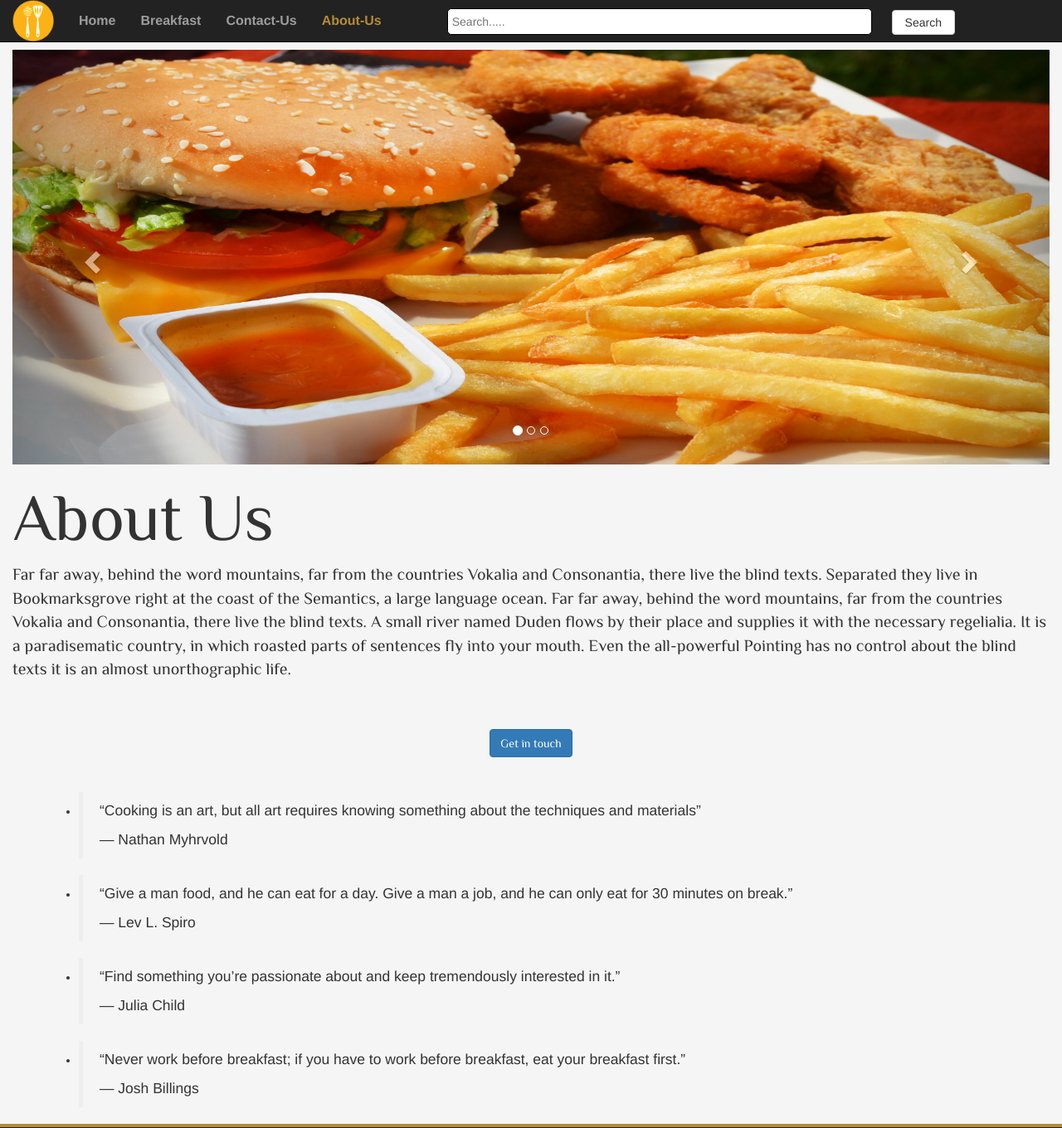
After one commit to ikishorkumar/Breakfastrecipe.github.io, a PHP site: page /About.php in a window 1280 px wide. The commit adds this page. Shown: the top 1360 px of the page at 83% size. Run offline with PHP 8.4, Linux system fonts and the light colour scheme; some libraries are stand-ins or nearby versions; grey boxes are pictures that could not be loaded.

Commit message:
update
update

```diff
--- /dev/null
+++ b/About.php
@@ -0,0 +1,203 @@
+<!DOCTYPE html>
+<html>
+
+<head>
+	<title>BrekfastRecipe</title>
+	<meta name="viewport" content="width=device-width, initial-scale=1">
+	<link href='https://fonts.googleapis.com/css?family=Philosopher' rel='stylesheet'>
+	<link rel="stylesheet" href="https://maxcdn.bootstrapcdn.com/bootstrap/3.3.7/css/bootstrap.min.css">
+	<script src="https://ajax.googleapis.com/ajax/libs/jquery/3.2.1/jquery.min.js"></script>
+	<script src="https://maxcdn.bootstrapcdn.com/bootstrap/3.3.7/js/bootstrap.min.js"></script>
+
+	<link rel="stylesheet" href="https://cdnjs.cloudflare.com/ajax/libs/font-awesome/4.7.0/css/font-awesome.min.css">
+	<link rel="stylesheet" href="style.css">
+
+
+</head>
+
+<body class="container-fluid bdwdt">
+<!-- start of navbar -->
+<div class="container-fluid">
+	<nav class="navbar navbar-inverse navbar-fixed-top">
+
+			<div class="navbar-header">
+				<button type="button" class="navbar-toggle" data-toggle="collapse" data-target="#myNavbar">
+        <span class="icon-bar"></span>
+        <span class="icon-bar"></span>
+        <span class="icon-bar"></span>
+      </button>
+
+				<a href="index.php" class="navbar-brand"><img src="imgg/logo.png" alt="" class="logo"></a>
+			</div>
+			<div class="collapse navbar-collapse" id="myNavbar">
+
+				<ul class="nav navbar-nav" class="active">
+					<li ><a href="index.php" class="sty">Home</a></li>
+					<li><a href="breakfast.php" class="sty">Breakfast</a></li>
+					<li><a href="contact2.php" class="sty">Contact-Us</a></li>
+					<li class="active" ><a href="About.php" class="sty">About-Us</a></li>
+				</ul>
+				<li style="list-style: none;">
+					<input placeholder="Search....." type="text" name="search" class="srh">
+					<button class="btn btn-default bt" type="button">Search</button></li>
+	</nav>
+	</div>
+	<!-- end of navbar -->
+<!-- start of slider -->
+<div class="cnt">
+<div class="container-fluid ">
+  <div id="myCarousel" class="carousel slide" data-ride="carousel">
+    <!-- Indicators -->
+    <ol class="carousel-indicators">
+      <li data-target="#myCarousel" data-slide-to="0" class="active"></li>
+      <li data-target="#myCarousel" data-slide-to="1"></li>
+      <li data-target="#myCarousel" data-slide-to="2"></li>
+    </ol>
+
+    <!-- Wrapper for slides -->
+    <div class="carousel-inner">
+      <div class="item active">
+        <img src="imgg/pic7.jpg" alt="Los Angeles" style="width:100%; height: 500px;">
+      </div>
+
+      <div class="item">
+        <img src="imgg/pic9.jpg" alt="Chicago" style="width:100%; height: 500px;">
+      </div>
+
+      <div class="item">
+        <img src="imgg/pic6.jpg" alt="New york" style="width:100%; height: 500px;">
+      </div>
+    </div>
+
+    <!-- Left and right controls -->
+    <a class="left carousel-control" href="#myCarousel" data-slide="prev">
+      <span class="glyphicon glyphicon-chevron-left"></span>
+      <span class="sr-only">Previous</span>
+    </a>
+    <a class="right carousel-control" href="#myCarousel" data-slide="next">
+      <span class="glyphicon glyphicon-chevron-right"></span>
+      <span class="sr-only">Next</span>
+    </a>
+  </div>
+</div>
+</div>
+<!-- end of slider -->
+	<!-- grid table -->
+<div class="container-fluid">
+	 <div id="fh5co-about" data-section="about">
+			<div class="fh5co-2col fh5co-bg to-animate-2" style="background-image: url(images/res_img_1.jpg)"></div>
+			<div class="fh5co-2col fh5co-text">
+				<h2 class="fnt" >About Us</h2>
+				<p class="fnt1"><span class="firstcharacter">F</span>ar far away, behind the word mountains, far from the countries Vokalia and Consonantia, there live the blind texts. Separated they live in Bookmarksgrove right at the coast of the Semantics, a large language ocean. Far far away, behind the word mountains, far from the countries Vokalia and Consonantia, there live the blind texts. A small river named Duden flows by their place and supplies it with the necessary regelialia. It is a paradisematic country, in which roasted parts of sentences fly into your mouth. Even the all-powerful Pointing has no control about the blind texts it is an almost unorthographic life.</p>
+				<p class="text-center fnt"><a href="contact2.php" class="btn btn-primary btn-outline">Get in touch</a></p>
+			</div>
+		</div>
+
+		<div id="fh5co-sayings">
+			<div class="container">
+				<div class="row to-animate">
+
+					<div class="flexslider">
+						<ul class="slides">
+
+							<li>
+								<blockquote>
+									<p>&ldquo;Cooking is an art, but all art requires knowing something about the techniques and materials&rdquo;</p>
+									<p class="quote-author">&mdash; Nathan Myhrvold</p>
+								</blockquote>
+							</li>
+							<li>
+								<blockquote>
+									<p>&ldquo;Give a man food, and he can eat for a day. Give a man a job, and he can only eat for 30 minutes on break.&rdquo;</p>
+									<p class="quote-author">&mdash; Lev L. Spiro</p>
+								</blockquote>
+							</li>
+							<li>
+								<blockquote>
+									<p>&ldquo;Find something you’re passionate about and keep tremendously interested in it.&rdquo;</p>
+									<p class="quote-author">&mdash; Julia Child</p>
+								</blockquote>
+							</li>
+							<li>
+								<blockquote>
+									<p>&ldquo;Never work before breakfast; if you have to work before breakfast, eat your breakfast first.&rdquo;</p>
+									<p class="quote-author">&mdash; Josh Billings</p>
+								</blockquote>
+							</li>
+
+
+						</ul>
+					</div>
+
+				</div>
+			</div>
+		</div>
+
+</div>
+<!-- end of content -->
+
+	<!-- Footer coding -->
+	<footer class="nb-footer">
+		<div class="container">
+			<div class="row">
+				<div class="col-sm-12">
+					<div class="about">
+						<img src="images/logo.png" class="img-responsive center-block" alt="">
+						<p>We are here to help u in recipies and make your life easir to learn how to cock and to know Breakfst recipies </p>
+
+						<div class="social-media">
+							<ul class="list-inline">
+								<li><a href="https://www.facebook.com/Breakfast-Recipe-1575054712523858/" target="_blank" title=""><i class="fa fa-facebook"></i></a></li>
+								<li><a href="https://twitter.com/FUNFOR4LIFE" target="_blank" title=""><i class="fa fa-twitter"></i></a></li>
+								<li><a href="https://plus.google.com/u/0/+NabeelAhmedKhan_Nak" target="_blank" title=""><i class="fa fa-google-plus"></i></a></li>
+								<li><a href="https://www.linkedin.com/in/nabeel-khan-nak/" target="_blank" title=""><i class="fa fa-linkedin"></i></a></li>
+							</ul>
+						</div>
+					</div>
+				</div>
+
+				<div class="col-md-3 col-sm-6">
+					<div class="footer-info-single">
+						<h2 class="title">Help Center</h2>
+						<ul id="ttn3" style="    font-weight: bold ; color: white;">
+							<li>Contact: +92344-*******</li>
+							<li>Email:</li>
+						</ul>
+					</div>
+				</div>
+
+				<div class="col-md-3 col-sm-6">
+					<div class="footer-info-single">
+						<h2 class="title"><a href="About.php" title=""><i class="fa fa-angle-double-right"></i> About Us</a></h2>
+					</div>
+				</div>
+
+				<div class="col-md-3 col-sm-6">
+					<div class="footer-info-single">
+						<h2 class="title"><a href="contact2.php" title=""><i class="fa fa-angle-double-right"></i> Contact Us</a></h2>
+					</div>
+				</div>
+
+				<div class="col-md-3 col-sm-6">
+					<div class="footer-info-single">
+						<h2 class="title"><a href="#" title=""><i class="fa fa-angle-double-right"></i> FAQ's</a></h2>
+					</div>
+				</div>
+			</div>
+		</div>
+
+		<section class="copyright">
+			<div class="container">
+				<div class="row">
+					<div class="col-sm-6">
+						<p>Copyright © 2017. Breakfast Recipe.</p>
+					</div>
+					<div class="col-sm-6"></div>
+				</div>
+			</div>
+		</section>
+	</footer>
+<!-- End of footer -->
+</body>
+
+</html>
--- a/style.css
+++ b/style.css
@@ -2,6 +2,7 @@ video {
     width: 100%;
     height: auto;
 }
+
 
 /* start of contactus */
 section#contact {
@@ -123,6 +124,10 @@ section#contact .text-danger {
     font-family: 'Philosopher';
     font-size: 80px;
 }
+.fnt1{
+    font-family: 'Philosopher';
+    font-size: 20px;
+}
 /* end of Content */
 
 /*footer css*/
@@ -208,7 +213,7 @@ padding: 0; }
 		font-weight: bold;
 	}
 .srh{
-		margin-left:0%;
+		margin-left:5%;
 		width: 40%;
 		margin-top: 10px;
 
```
Also changed, not shown: breakfast.php (+13 -31 lines), contact2.php (+15 -33 lines), index.php (+12 -30 lines), js/jquery.flexslider-min.js (added), validate.js (line endings or trailing spaces), 3 other files.
